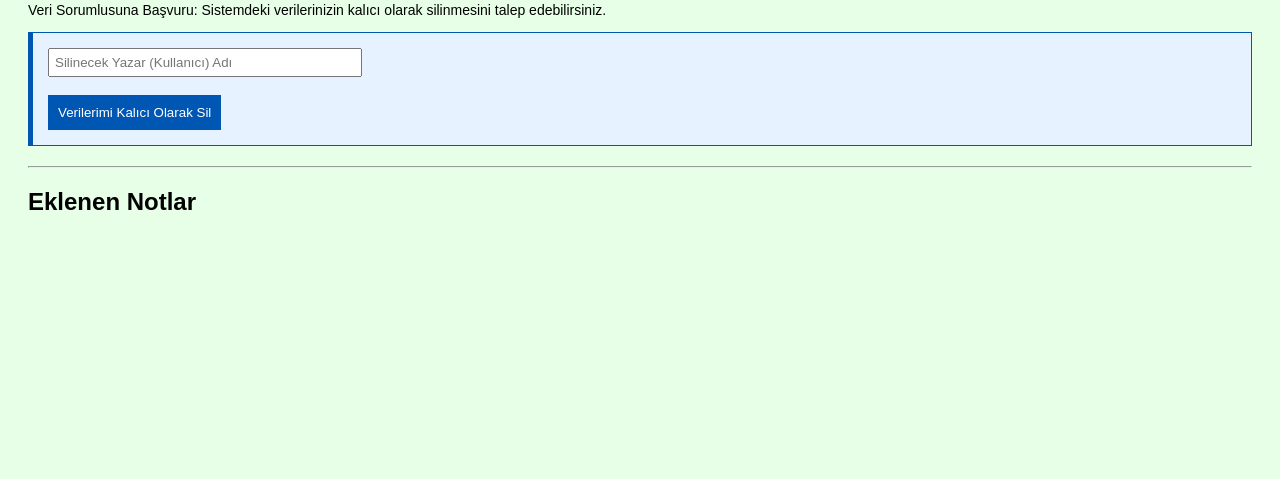
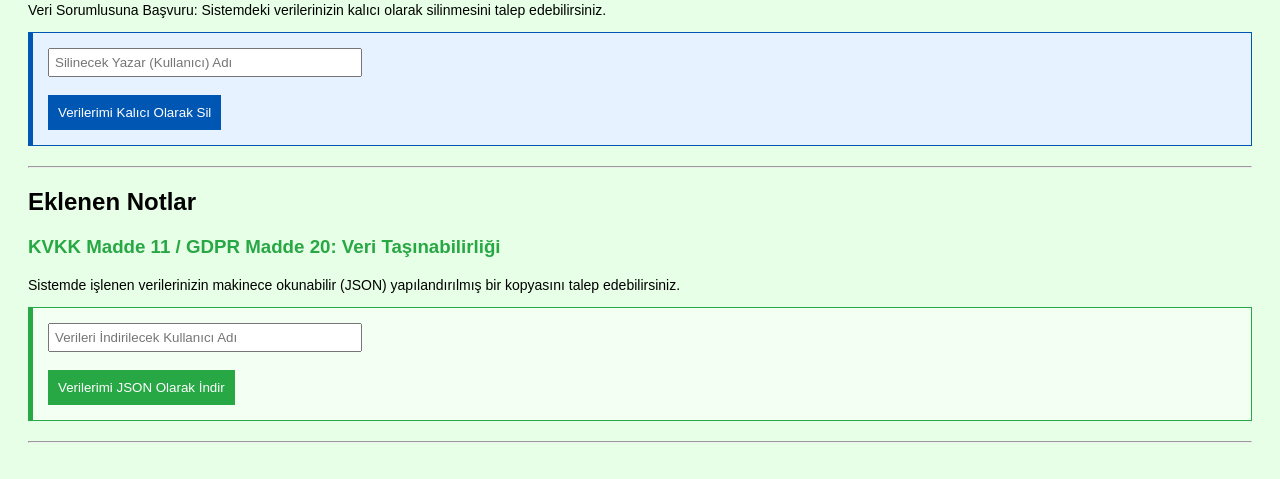
Before and after one commit to c4nka/owasp-secure-vault, a Flask app: template templates/secure.html in a window 1280 px wide. Shown: the part 529-1008 px from the top of the page. Before the commit the page ends 739 px from the top, so only its background shows below. Run offline with Flask 3, Linux system fonts and the light colour scheme; the template is opened without the code that fills it, so the values that code supplies are empty.

Commit message:
Update secure.html

```diff
--- a/templates/secure.html
+++ b/templates/secure.html
@@ -56,5 +56,18 @@
             {{ note.content }}
         </div>
     {% endfor %}
+
+<h3 style="color: #28a745;">KVKK Madde 11 / GDPR Madde 20: Veri Taşınabilirliği</h3>
+    <p style="font-size: 14px;">Sistemde işlenen verilerinizin makinece okunabilir (JSON) yapılandırılmış bir kopyasını talep edebilirsiniz.</p>
+
+    <form method="POST" action="/secure/download" style="border: 1px solid #28a745; padding: 15px; margin-bottom: 20px; background: #f4fff4; border-left: 5px solid #28a745;">
+        <input type="hidden" name="csrf_token" value="{{ csrf_token }}">
+        <input type="text" name="author" placeholder="Verileri İndirilecek Kullanıcı Adı" required style="width: 300px; padding: 5px;"><br><br>
+        <button type="submit" style="padding: 10px; background: #28a745; color:white; border:none; cursor:pointer;">
+            Verilerimi JSON Olarak İndir
+        </button>
+    </form>
+    <hr>
+
 </body>
 </html>
```
